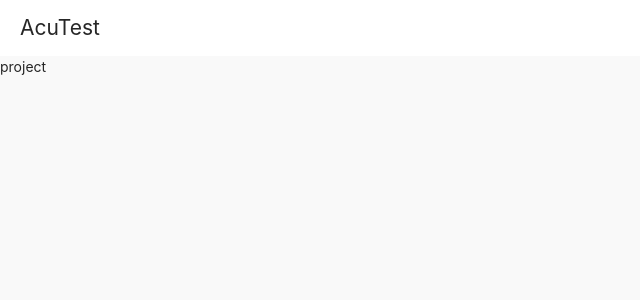
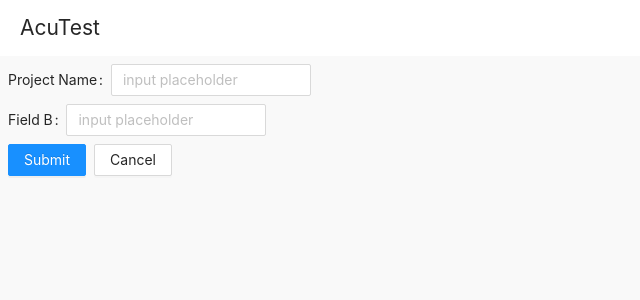
Before and after one commit to HechengLi/AcuTest, a React (Create React App) app: page /new_project in a window 1280 px wide. Shown: the top 300 px of the page, without its empty margins (0-640 px from the left). Built offline with nearby package versions, Linux system fonts and the light colour scheme.

Commit message:
added start test

```diff
--- a/src/App.css
+++ b/src/App.css
@@ -48,3 +48,25 @@
   margin: 0.5rem;
   min-height: 85px;
 }
+
+.new-project .ant-btn {
+  height: 100%;
+  width: 100%;
+  color: #52c41a;
+  background-color: #fff;
+  transition: color 0.4s, background-color 0.4s;
+  border-radius: 0;
+}
+
+.new-project .ant-btn:hover {
+  color: #fff;
+  background-color: #52c41a;
+}
+
+.App .ant-form-item {
+  margin-bottom: 0.5rem;
+}
+
+.App .ant-input {
+  width: 200px;
+}
--- a/src/App.js
+++ b/src/App.js
@@ -8,6 +8,7 @@ import './App.css'
 
 import Alert from './components/alert/Alert'
 import ProjectList from './container/project/ProjectList'
+import NewProject from './container/project/NewProject'
 
 import { connect } from 'react-redux'
 
@@ -29,6 +30,9 @@ function App({ alerts}) {
           <Route path="/" exact>
             <ProjectList />
           </Route>
+          <Route path="/new_project">
+            <NewProject />
+          </Route>
           <Route path="/:project">
             <div>project</div>
           </Route>
--- a/src/components/project/ProjectListItem.js
+++ b/src/components/project/ProjectListItem.js
@@ -1,10 +1,14 @@
 import React from 'react'
-import { Card, Popconfirm } from 'antd'
+import axios from 'axios'
+import { Button, Card, Popconfirm } from 'antd'
 import { SettingOutlined, DeleteOutlined, ExclamationCircleOutlined } from '@ant-design/icons'
 
 const ProjectListItem = ({
   projectName
 }) => {
+  const startProject = () => {
+    axios.patch(`/api/project/${projectName}/status`, { running: true, port: 5000, mockServerUrl: 'http://localhost:8000' })
+  }
   const deleteProject = () => {}
 
   return (
@@ -26,7 +30,7 @@ const ProjectListItem = ({
         </React.Fragment>
       }
     >
-
+      <Button type="primary" onClick={() => {startProject()}}>Start Test</Button>
     </Card>
   )
 }
--- /dev/null
+++ b/src/container/project/NewProject.js
@@ -0,0 +1,36 @@
+import React from 'react'
+import { useHistory } from 'react-router-dom'
+import { Form, Input, Button } from 'antd'
+
+const NewProject = () => {
+  const history = useHistory()
+
+  const onFinish = values => {
+    console.log('Success:', values)
+  }
+
+  const onFinishFailed = errorInfo => {
+    console.log('Failed:', errorInfo)
+  }
+
+  return (
+    <Form
+      style={{ padding: '0.5rem' }}
+      onFinish={onFinish}
+      onFinishFailed={onFinishFailed}
+    >
+      <Form.Item label="Project Name" name="projectName">
+        <Input placeholder="input placeholder" />
+      </Form.Item>
+      <Form.Item label="Field B">
+        <Input placeholder="input placeholder" />
+      </Form.Item>
+      <Form.Item>
+        <Button type="primary" htmlType="submit">Submit</Button>
+        <Button style={{ marginLeft: '0.5rem' }} onClick={() => history.push('/')}>Cancel</Button>
+      </Form.Item>
+    </Form>
+  )
+}
+
+export default NewProject
--- a/src/container/project/ProjectList.js
+++ b/src/container/project/ProjectList.js
@@ -1,5 +1,8 @@
 import React, { useEffect } from 'react'
 import { connect } from 'react-redux'
+import { useHistory } from 'react-router-dom'
+import { Button } from 'antd'
+import { PlusOutlined } from '@ant-design/icons'
 import Spinner from '../../components/spinner/Spinner'
 import ProjectListItem from '../../components/project/ProjectListItem'
 import { getProjectList } from '../../store/projectList/actions'
@@ -9,6 +12,8 @@ const ProjectList = ({
   fetchingProjectList,
   getProjectList
 }) => {
+  const history = useHistory()
+
   useEffect(() => {
     getProjectList()
   }, [getProjectList])
@@ -24,6 +29,15 @@ const ProjectList = ({
       {
         projectList.map((projectName, i) => <ProjectListItem projectName={projectName} key={i} />)
       }
+      <div className="new-project ant-card ant-card-bordered ant-card-small" style={{ width: 94 }} >
+        <Button
+          size="small"
+          type="link"
+          onClick={() => history.push('/new_project')}
+        >
+          <PlusOutlined />
+        </Button>
+      </div>
     </div>
   )
 }
```
Also changed, not shown: 2 other files (tests, documents, lock files or other folders).
